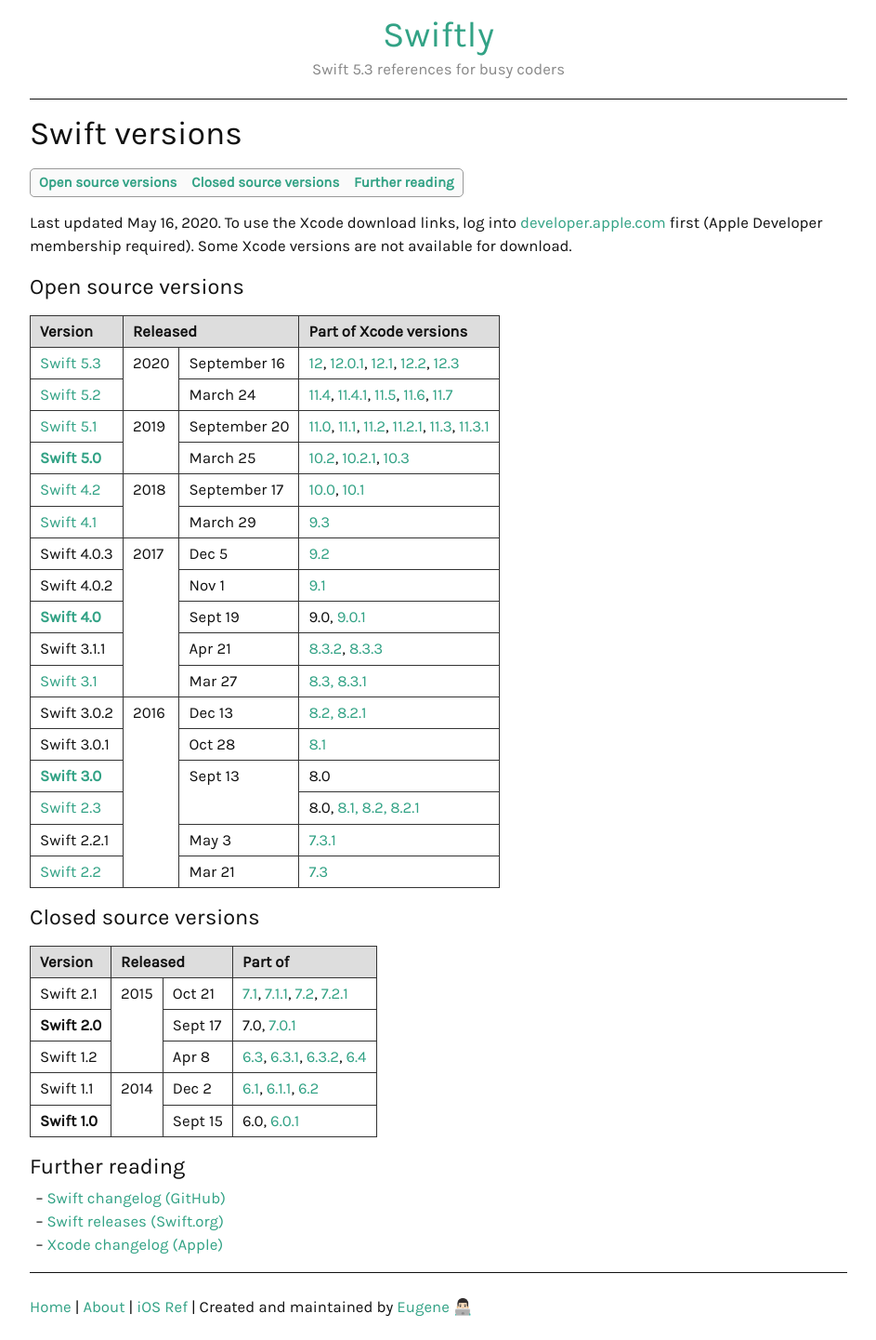
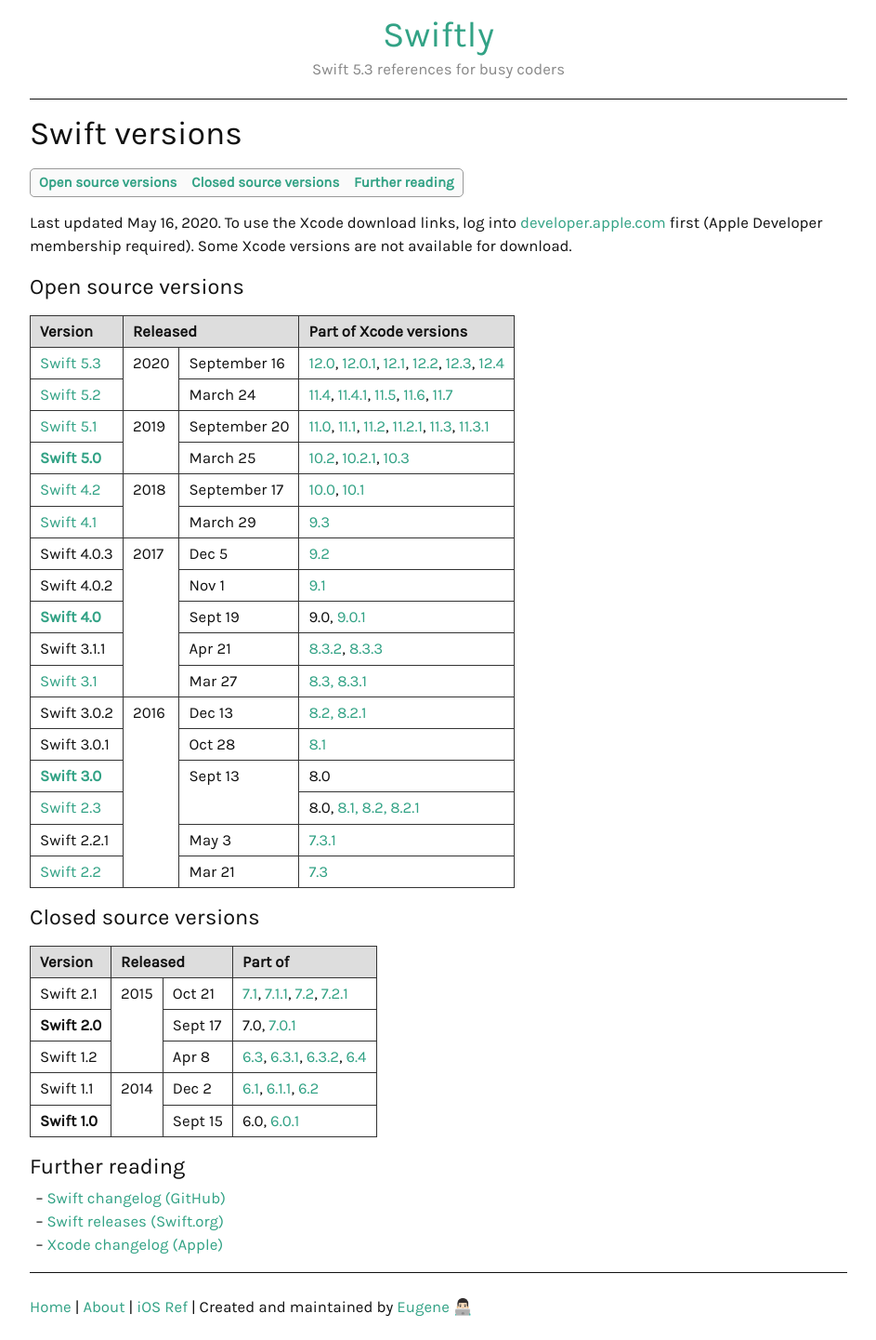
Before and after one commit to ebelinski/swiftly, a Jekyll site: the page built from _guides/swift-versions.md, in a window 1280 px wide. Shown: the whole page at 93% size, without its empty margins (168-1111 px from the left). Built offline with Jekyll 4.4.1, drawn with Linux system fonts in a browser that asks for light colours; comment, search, counter and statistics services are not loaded.

Commit message:
Added Xcode 12.4.

```diff
--- a/_guides/swift-versions.md
+++ b/_guides/swift-versions.md
@@ -29,11 +29,12 @@ Last updated May 16, 2020. To use the Xcode download links, log into [developer.
     <td rowspan="2">2020</td>
     <td>September 16</td>
     <td>
-      <a href="https://download.developer.apple.com/Developer_Tools/Xcode_12/Xcode_12.xip">12</a>,
+      <a href="https://download.developer.apple.com/Developer_Tools/Xcode_12/Xcode_12.xip">12.0</a>,
       <a href="https://download.developer.apple.com/Developer_Tools/Xcode_12.0.1/Xcode_12.0.1.xip">12.0.1</a>,
       <a href="https://download.developer.apple.com/Developer_Tools/Xcode_12.1/Xcode_12.1.xip">12.1</a>,
       <a href="https://download.developer.apple.com/Developer_Tools/Xcode_12.2/Xcode_12.2.xip">12.2</a>,
-      <a href="https://download.developer.apple.com/Developer_Tools/Xcode_12.3/Xcode_12.3.xip">12.3</a>
+      <a href="https://download.developer.apple.com/Developer_Tools/Xcode_12.3/Xcode_12.3.xip">12.3</a>,
+      <a href="https://download.developer.apple.com/Developer_Tools/Xcode_12.4/Xcode_12.4.xip">12.4</a>
     </td>
   </tr>
   <tr>
```
